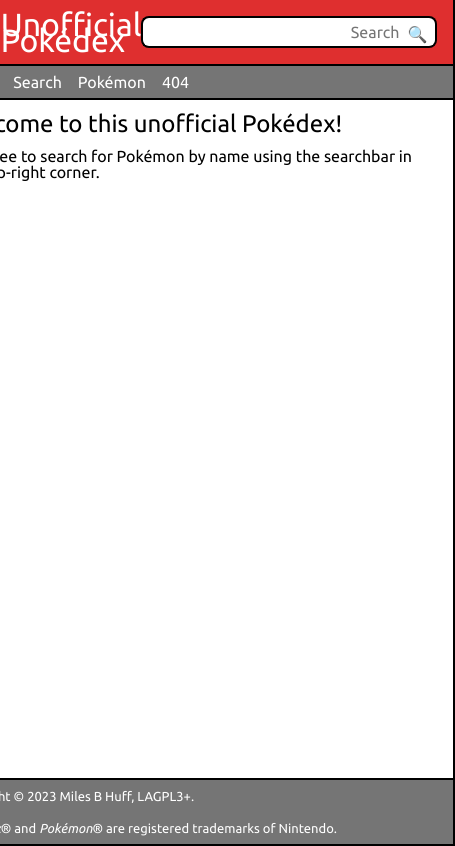
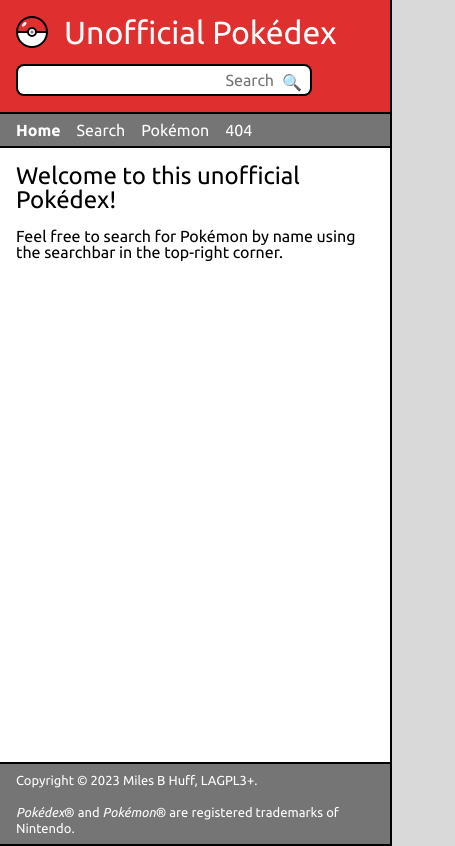
Before and after one commit to MilesBHuff/Pokedex, a React (Vite) app in the folder frontend/app/: page / in a window 390 px wide. Shown: the whole page, 455 px wide, since content can reach past the window. Built offline with nearby package versions, Linux system fonts and the light colour scheme.

Commit message:
Fix some issues on mobile

```diff
--- a/frontend/app/src/styles/elements/_layout.scss
+++ b/frontend/app/src/styles/elements/_layout.scss
@@ -45,11 +45,13 @@
 
     display: flex;
     flex-direction: row;
-    justify-content: space-between;
+    justify-content: space-between; //TODO: This works fine until we wrap, at which point it behaves like `unset` when I want it to be `center`.  Could probably fix by switching to CSS Grid;  but at what cost?
     align-items: center;
+    flex-wrap: wrap;
 
     position: relative;
 
+    gap: 1rem;
     padding: 1rem;
     h1 {margin: unset;}
 
--- a/frontend/app/src/styles/elements/_text.scss
+++ b/frontend/app/src/styles/elements/_text.scss
@@ -10,12 +10,15 @@
 // Titles
 h1 {
     font-size: 2rem;
+    line-height: 2rem; // Not sure why we need this when `$line-height` is set to 100%.
 }
 h2 {
     font-size: 1.5rem;
+    line-height: 1.5rem; // Not sure why we need this when `$line-height` is set to 100%.
 }
 h3 {
     font-size: 1.25rem;
+    line-height: 1.25rem; // Not sure why we need this when `$line-height` is set to 100%.
 }
 h4 {
     font-weight: bold;
```
